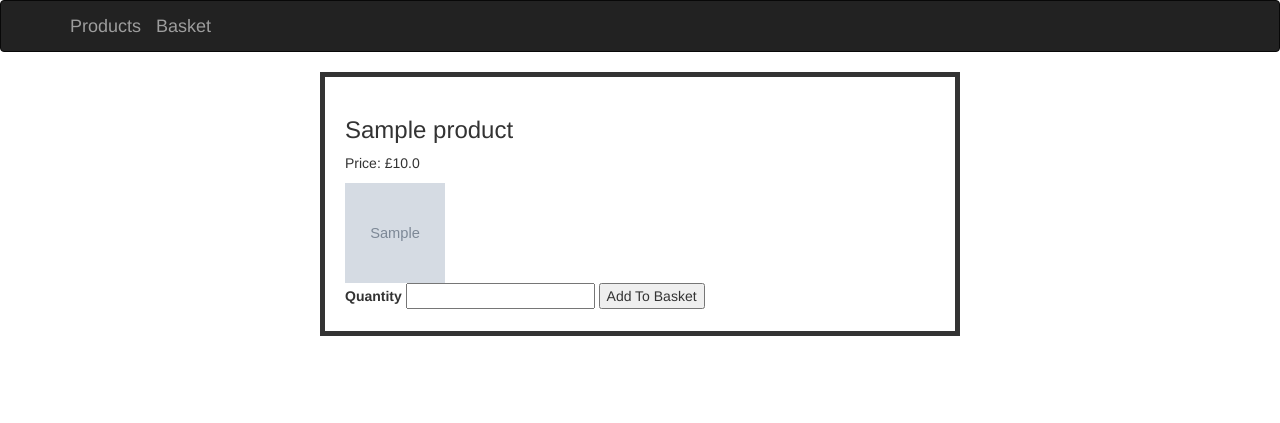
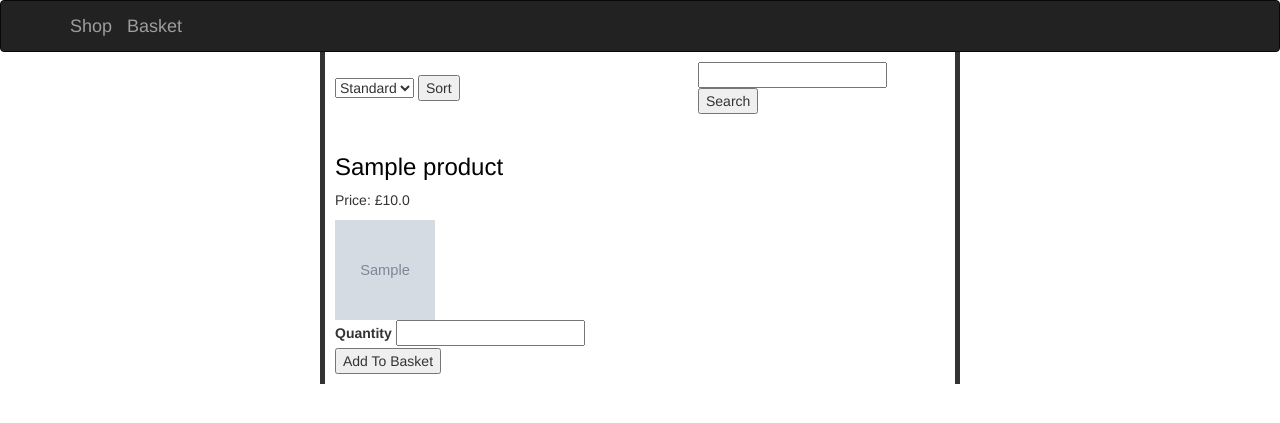
Before and after one commit to Maked04/CM1102-Store-Coursework, a Flask app: page / in a window 1280 px wide. Shown: the top 423 px of the page. Run offline with Flask 3, Linux system fonts and the light colour scheme; tables that the repository leaves empty hold one stand-in row (values such as "Sample post"); grey boxes marked "Sample" are stand-in pictures; parts of the project's set-up code (start-up, migrations or seed data) failed here and were passed over; some libraries are stand-ins or nearby versions.

Commit message:
Added Product page, search and sort bar

```diff
--- a/Store App/main.py
+++ b/Store App/main.py
@@ -35,22 +35,48 @@ def get_basket_total(basket):
 
 @app.route('/', methods=["GET", "POST"])
 def index():
+    apply_sort = False
+    apply_search = False
+    sort_type = None
+    search_query = None
     if 'Basket' not in session:
         session['Basket'] = {}
     if request.method == "POST":
-        quantity, product_id = None, None
-        if 'quantity' in request.form:
-            quantity = request.form['quantity']
-        if 'product_id' in request.form:
-            product_id = request.form['product_id']
-        if quantity is not None and product_id is not None:
-            if product_id in session['Basket']:
-                session['Basket'][product_id] = int(session['Basket'][product_id]) + int(quantity)
-            else:
-                session['Basket'][product_id] = quantity
+        print(request.form)
+        if 'SortBar' in request.form:
+            apply_sort = True
+            sort_type = request.form['SortBar']
+        elif 'SearchBar' in request.form:
+            apply_search = True
+            search_query = request.form['SearchBar']
+        else:
+            quantity, product_id = None, None
+            if 'quantity' in request.form:
+                quantity = request.form['quantity']
+            if 'product_id' in request.form:
+                product_id = request.form['product_id']
+            if quantity is not None and product_id is not None:
+                if product_id in session['Basket']:
+                    session['Basket'][product_id] = int(session['Basket'][product_id]) + int(quantity)
+                else:
+                    session['Basket'][product_id] = quantity
+    if apply_sort:
+        if sort_type == "Price":
+            products = Product.query.order_by(Product.price).all()
+        elif sort_type == "Standard":
+            products = Product.query.all()
+        elif sort_type == "Name":
+            products = Product.query.order_by(Product.name).all()
+    elif apply_search:
+        products = Product.query.filter(Product.name.contains(search_query))
+    else:
+        products = Product.query.all()
+    return render_template("index.html", products=products)
 
-    products = Product.query.all()
-    return render_template("index.html", products=products)
+@app.route('/productPage/<product_id>/<product_name>', methods=["GET", "POST"])
+def productPage(product_id, product_name):
+    product = Product.get_product_from_id(int(product_id))
+    return render_template("productPage.html", product=product)
 
 @app.route('/basket', methods=["GET", "POST"])
 def basket():
@@ -115,9 +141,9 @@ class Product(db.Model):
 if __name__ == "__main__":
     db.drop_all()
     db.create_all()
-    Product.add_item("Black Watch Strap", 49, "static/product_pics/Black_Strap.jpg")
-    Product.add_item("Brown Leather strap", 59, "static/product_pics/Brown_Leather_Strap.jpg")
-    Product.add_item("Silver Link Watch Strap", 69, "static/product_pics/Silver_Link_Strap.jpeg")
-    Product.add_item("Blue Watch Strap", 79, "static/product_pics/Blue_Strap.jpg")
+    Product.add_item("Brown Leather strap", 59, "/static/product_pics/Brown_Leather_Strap.jpg")
+    Product.add_item("Blue Watch Strap", 79, "/static/product_pics/Blue_Strap.jpg")
+    Product.add_item("Black Watch Strap", 49, "/static/product_pics/Black_Strap.jpg")
+    Product.add_item("Silver Link Watch Strap", 69, "/static/product_pics/Silver_Link_Strap.jpeg")
 
     app.run(debug=True)
--- a/Store App/static/css/productPage.css
+++ b/Store App/static/css/productPage.css
@@ -1,10 +1,27 @@
+.navbar {
+	margin-bottom: 0px;
+	box-shadow: none;
+}
 #ProductColumn {
   border: 5px solid;
+  border-top: none;
+  border-bottom: none;
   margin: auto;
+  margin-top: none;
   width: 50%;
-  padding: 10px;
 }
 
-td {
+#ProductColumn td {
 	padding: 10px;
 }
+
+a {
+	color: black;
+}
+
+.Button_link {
+	padding: 10px 10px;
+	border: 1px solid #696969;
+	background-color: #DCDCDC;
+	border-radius: 10%;
+}
--- a/Store App/templates/checkout.html
+++ b/Store App/templates/checkout.html
@@ -8,7 +8,7 @@ Paraphonealia
 {% block navbar %}
     <nav class="navbar navbar-inverse" role="navigation">
         <div class="container">
-		<a class="navbar-brand" href="{{ url_for('index') }}">Products</a>
+		<a class="navbar-brand" href="{{ url_for('index') }}">Shop</a>
 		<a class="navbar-brand" href="{{ url_for('index') }}">Basket</a>
         </div>
     </nav>
--- a/Store App/templates/index.html
+++ b/Store App/templates/index.html
@@ -14,7 +14,7 @@ Paraphonealia
 {% block navbar %}
     <nav class="navbar navbar-inverse" role="navigation">
         <div class="container">
-		<a class="navbar-brand" href="{{ url_for('index') }}">Products</a>
+		<a class="navbar-brand" href="{{ url_for('index') }}">Shop</a>
 		<a class="navbar-brand" href="{{ url_for('basket') }}">Basket</a>
         </div>
     </nav>
@@ -24,15 +24,37 @@ Paraphonealia
 <div id="ProductColumn">
 	<table>
 		<tr>
+			<td>
+			<div class="SortBar">
+				<form method="post">
+					<select name="SortBar">
+						<option value="Standard">Standard</option>
+						<option value="Price">Price</option>
+						<option value="Name">Name</option>
+					</select>
+					<input type="submit" value="Sort" name="ApplySort">
+				</form>
+			</div>
+			</td>
+			<td>
+			<div class="SearchBar">
+				<form method="post">
+					<input type="text" name="SearchBar">
+					<input type="submit" value="Search" name="ApplySearch">
+				</form>
+			</div>
+			</td>
+		</tr>
+		<tr>
 		{% for product in products %}
 		{%- if loop.index % 4 == 0 %}
 		</tr>
 		<tr>
 		{% endif %}
 		<td>
-			<h3> {{product.name}} </h3>
+			<a href="productPage/{{product.id}}/{{product.name}}"><h3> {{product.name}} </h3></a>
 			<p> Price: £{{product.price}} </p>
-			<img src={{ product.picture }} width=100px height=100px>
+			<a href="productPage/{{product.id}}/{{product.name}}"><img src={{ product.picture }} width=100px height=100px></a>
 			<form method="post">
 				<input type="hidden" name="product_id" value={{product.id}}>
 				<label for="quantity">Quantity</label>
--- a/Store App/todo.txt
+++ b/Store App/todo.txt
@@ -17,3 +17,5 @@ DONE
 If you set the quantity to 0 in the basket then remove it from the session basket entirely.
 Display total basket cost
 Button to clear basket
+Add href from name/picture that takes you to product page
+Add sort/search bar to main products page
```
Also changed, not shown: Store App/templates/basket.html (+15 -12 lines), Store App/data.sqlite3.
